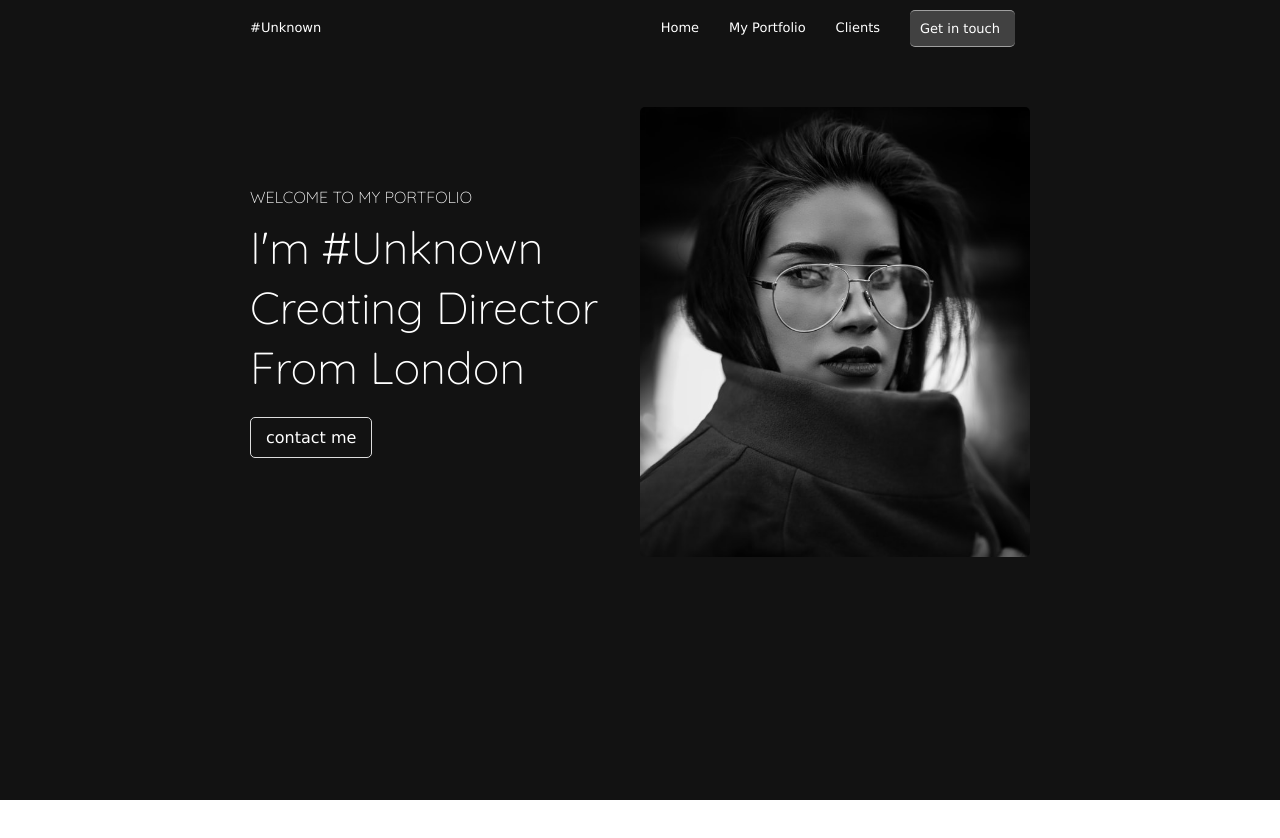
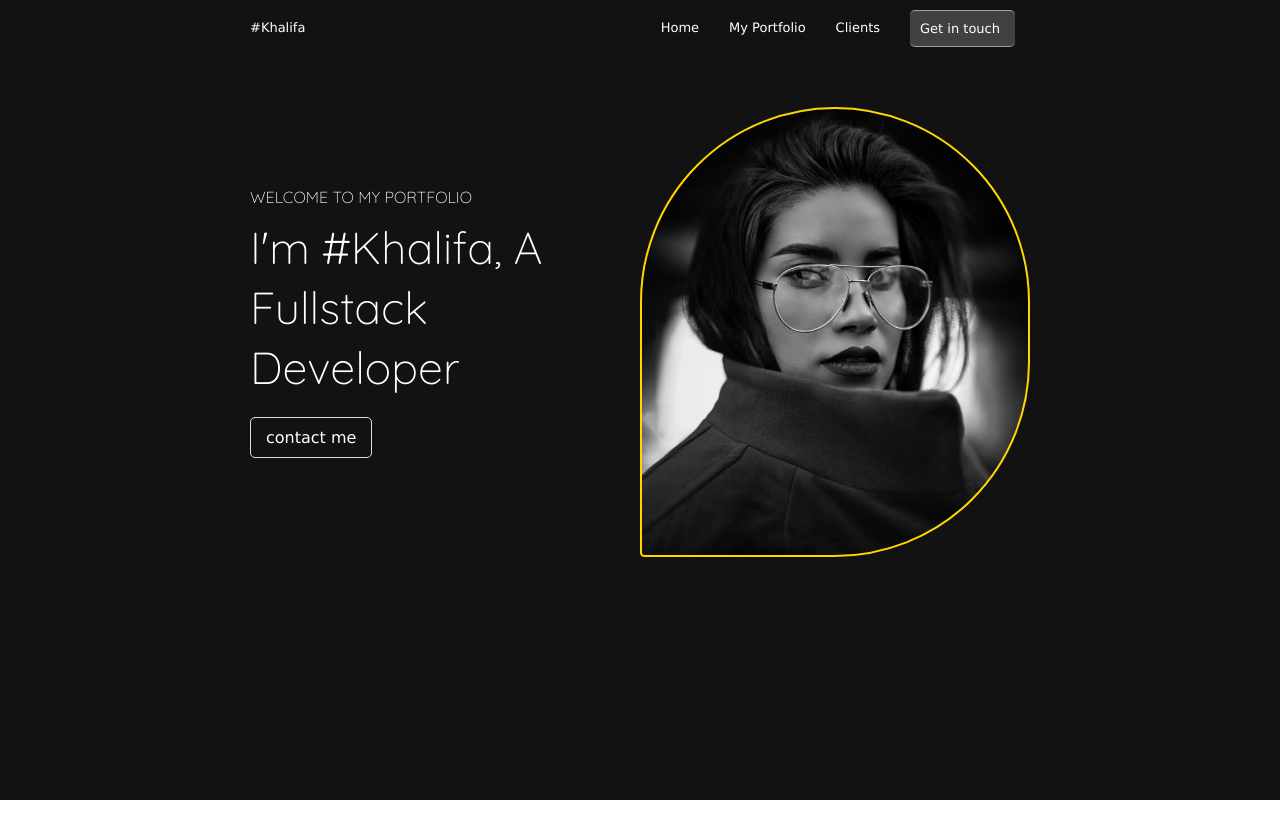
Before and after one commit to usmangurowa/portfolio-template, a plain HTML site: page index.htm in a window 1280 px wide. Shown: the top 838 px of the page. Drawn offline with Linux system fonts and the light colour scheme.

Commit message:
Update website title

```diff
--- a/index.htm
+++ b/index.htm
@@ -22,7 +22,7 @@
         <!-- Desktop Navigation -->
         <ul class="navigation-bar">
           <li>
-            <a href="#">#Unknown</a>
+            <a href="#">#Khalifa</a>
           </li>
           <span class="grow"></span>
           <li>
@@ -43,7 +43,7 @@
       <nav class="nav-mobile">
         <ul class="navigation-bar mobile">
           <li>
-            <a href="#">#Unknown</a>
+            <a href="#">#Khalifa</a>
           </li>
           <span class="grow"></span>
           <img id="menu-icon" src="/static/menu.svg" />
@@ -70,7 +70,7 @@
       <div class="hero">
         <div class="text">
           <span class="subtitle">welcome to my portfolio</span>
-          <span class="title">i'm #Unknown creating director from london</span>
+          <span class="title">i'm #Khalifa, a fullstack developer</span>
           <span class="button"> contact me </span>
         </div>
         <div class="pics">
--- a/style/style.css
+++ b/style/style.css
@@ -84,17 +84,16 @@ div.text .title {
   text-transform: capitalize;
 }
 
-div.pics img {
-  width: 100%;
-  height: fit-content;
-}
-
 div.pics {
   background-image: url(/static/person.jpg);
   background-position: center;
   background-size: cover;
   height: 450px;
   border-radius: 5px;
+  border-top-right-radius: 225px;
+  border-top-left-radius: 225px;
+  border-bottom-right-radius: 225px;
+  border: 2px solid gold;
 }
 
 span.button {
```
